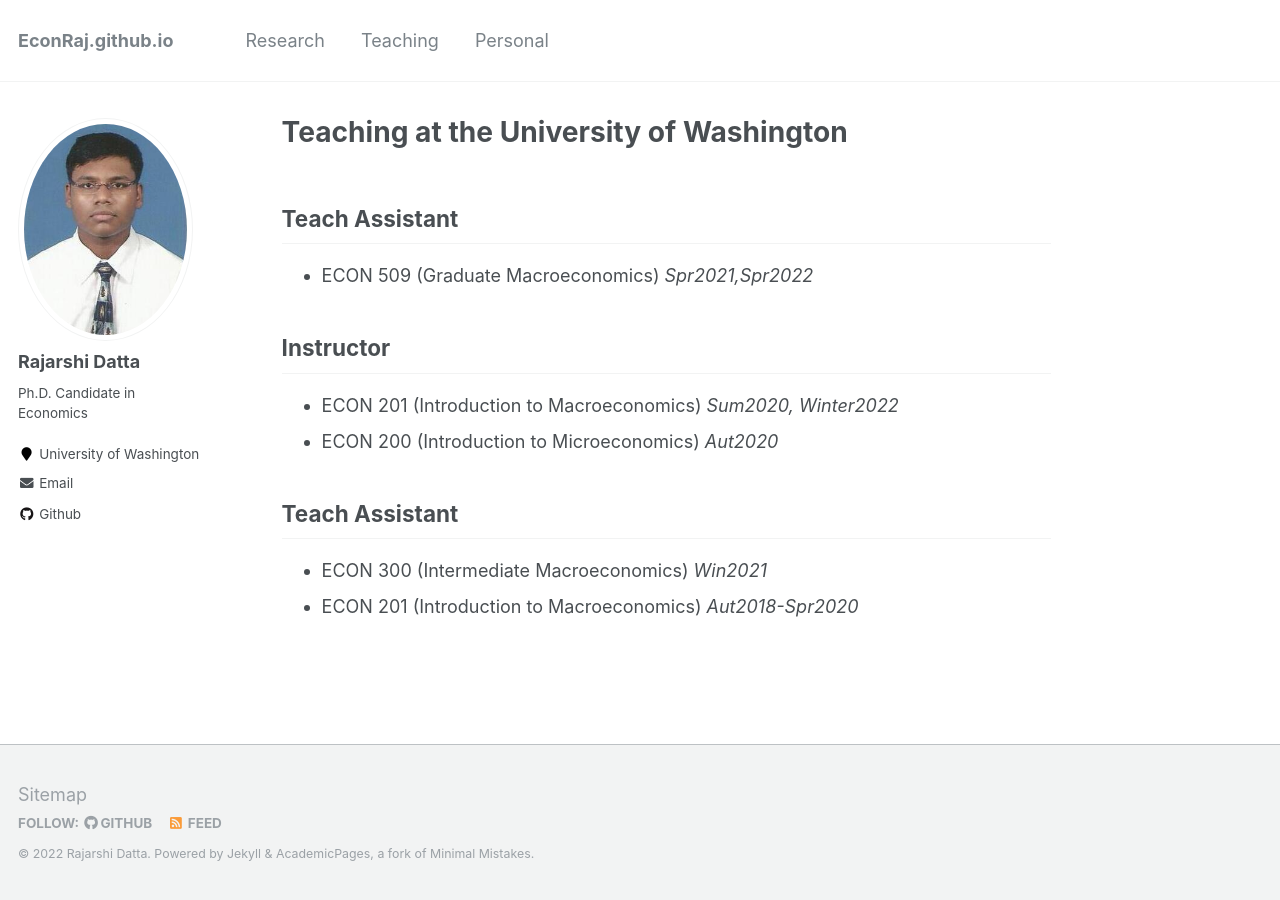
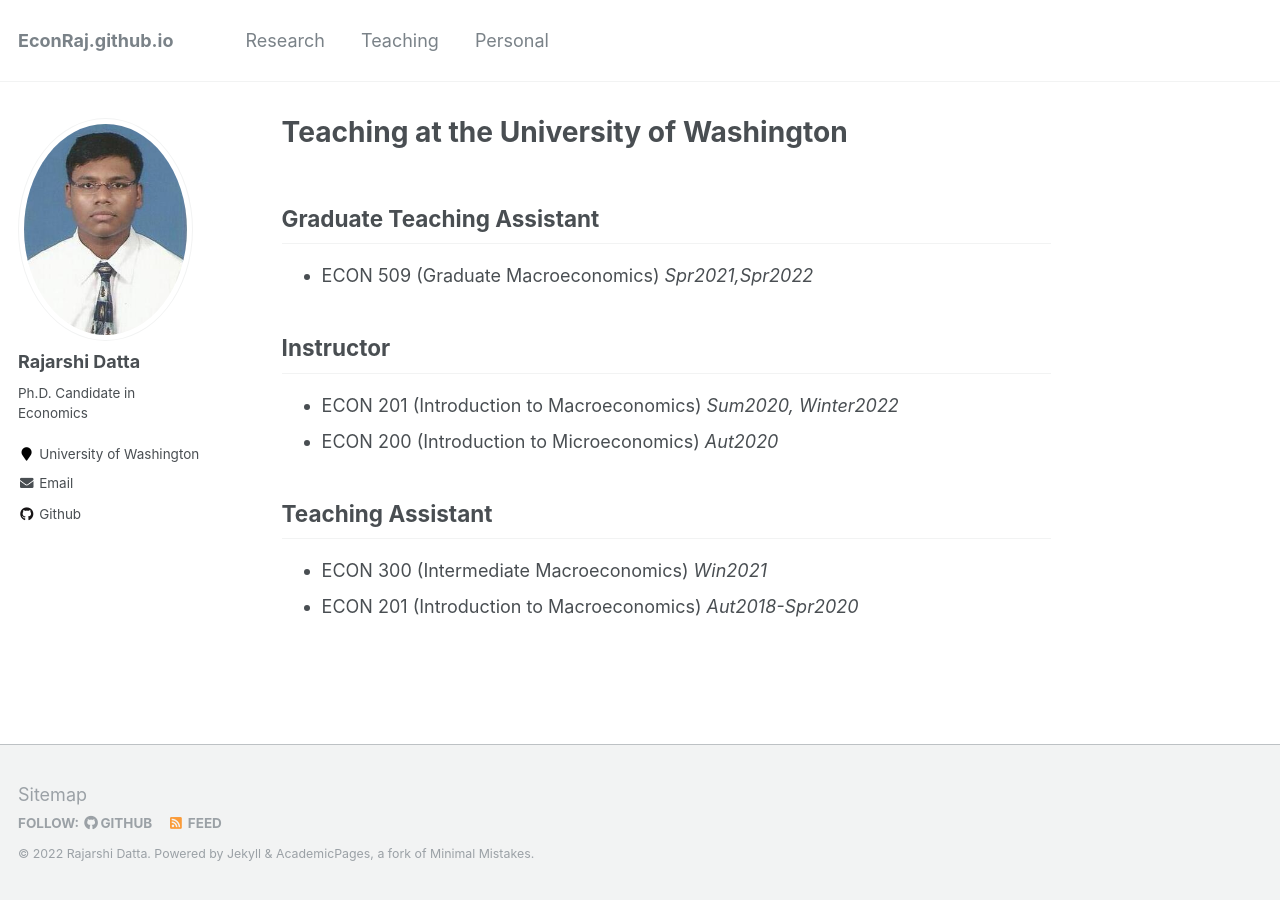
Before and after one commit to Reina-Kawai/Reina-Kawai.github.io, a Jekyll site: the page built from _pages/teaching.md, in a window 1280 px wide. Built offline with Jekyll 4.4.1, drawn with Linux system fonts in a browser that asks for light colours.

Commit message:
Update teaching.md

```diff
--- a/_pages/teaching.md
+++ b/_pages/teaching.md
@@ -4,7 +4,7 @@ title: "Teaching at the University of Washington"
 permalink: /teaching/
 author_profile: true
 ---
-## Teach Assistant
+## Graduate Teaching Assistant
  * ECON 509 (Graduate Macroeconomics)         *Spr2021,Spr2022*
 
 
@@ -12,6 +12,6 @@ author_profile: true
   * ECON 201 (Introduction to Macroeconomics)   *Sum2020, Winter2022*
   * ECON 200 (Introduction to Microeconomics)   *Aut2020*
 
-## Teach Assistant
+## Teaching Assistant
   * ECON 300 (Intermediate Macroeconomics)      *Win2021*
   * ECON 201 (Introduction to Macroeconomics)   *Aut2018-Spr2020*
```
